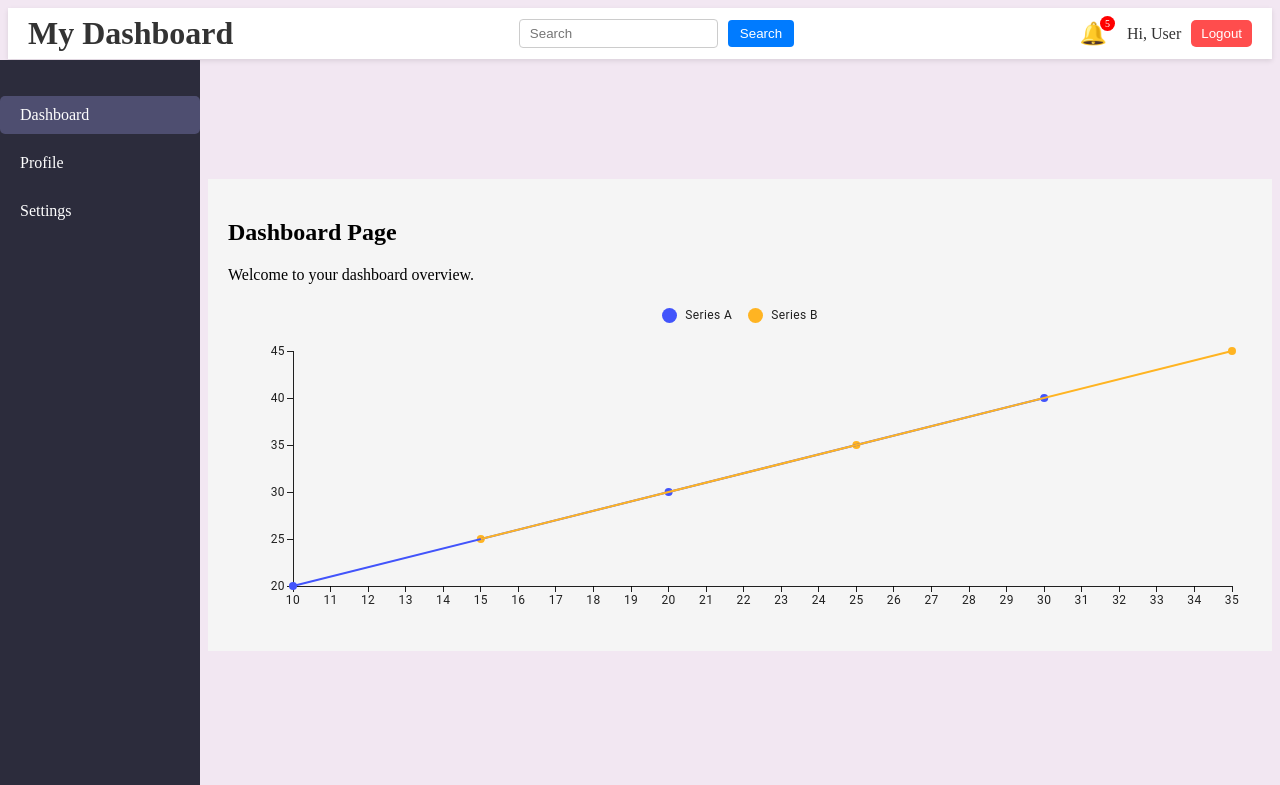
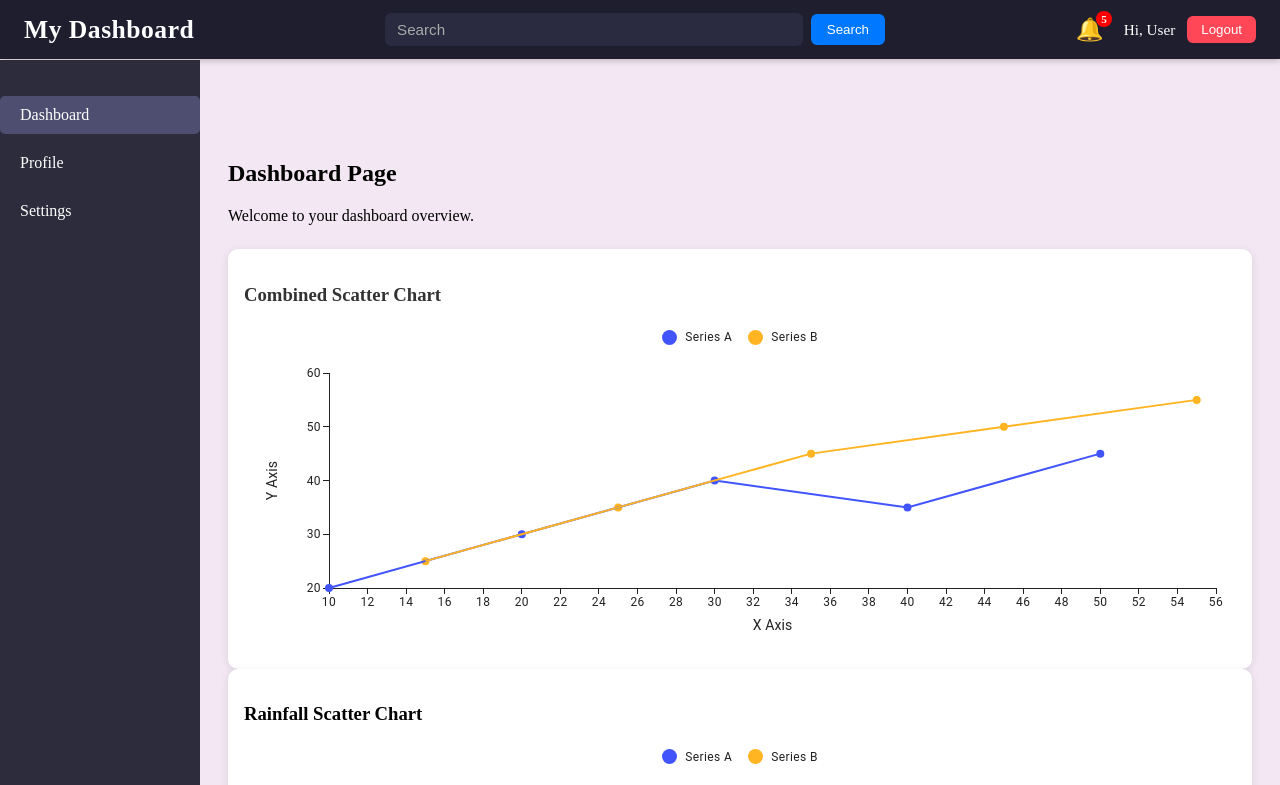
Before and after one commit to jayeshmour44/Registration-form, a React (Create React App) app: page /dashboard in a window 1280 px wide. Shown: the top 785 px of the page. Built offline with nearby package versions, Linux system fonts and the light colour scheme.

Commit message:
charts-style

```diff
--- a/src/App.css
+++ b/src/App.css
@@ -14,5 +14,5 @@
   flex: 1;
   padding: 20px;
   overflow-y: auto;
-  background-color: #f5f5f5;
+
 }
--- a/src/Components/Header.css
+++ b/src/Components/Header.css
@@ -1,65 +1,87 @@
+/* ===== Header Container ===== */
 .header {
+  width: 100vw; /* Full width */
   display: flex;
   justify-content: space-between;
   align-items: center;
-  padding: 7px 20px;
-  background-color: #fff;
-  box-shadow: 0 2px 5px rgba(0,0,0,0.1);
+  background-color: #1e1e2f;
+  color: white;
+  padding: 13px 24px;
+  box-shadow: 0 2px 6px rgba(0, 0, 0, 0.2);
+  position: fixed; /* stays at top even when scrolling */
+  top: 0;
+  left: 0;
+  box-sizing: border-box;
 }
 
-/* Left section (Dashboard title) */
+/* ===== Left Section ===== */
 .left-section h1 {
+  font-size: 1.6rem;
   margin: 0;
-  color: #333;
+  letter-spacing: 0.5px;
 }
 
-/* Search bar in the middle */
+/* ===== Middle Section (Search) ===== */
 .search-container {
   display: flex;
   align-items: center;
-  gap: 10px;
+  gap: 8px;
+  flex: 1;
+  max-width: 500px;
+  margin: 0 40px;
 }
 
 .search-input {
-  padding: 6px 10px;
-  border-radius: 4px;
-  border: 1px solid #ccc;
+  flex: 1;
+  padding: 8px 12px;
+  border-radius: 6px;
+  border: none;
+  outline: none;
+  font-size: 0.95rem;
+  background-color: #2a2a40;
+  color: white;
+  transition: 0.3s ease;
+}
+
+.search-input::placeholder {
+  color: #aaa;
+}
+
+.search-input:focus {
+  background-color: #34344f;
 }
 
 .search-button {
-  background-color: #007bff;
+  padding: 8px 16px;
+  background-color: #0078ff;
+  border: none;
+  border-radius: 6px;
   color: white;
-  border: none;
-  border-radius: 4px;
-  padding: 6px 12px;
+  font-weight: 500;
   cursor: pointer;
+  transition: 0.3s ease;
 }
 
 .search-button:hover {
-  background-color: #0056b3;
+  background-color: #005fcc;
 }
 
-/* Right section (notifications + user) */
-.user-profile {
-  display: flex;
-  align-items: center;
-  gap: 10px; /* adjust spacing between name and button */
-}
-
+/* ===== Right Section ===== */
 .right-section {
   display: flex;
   align-items: center;
   gap: 20px;
 }
 
-/* Notification bell */
+/* ----- Notification Bell ----- */
 .notification {
   position: relative;
+  font-size: 1.3rem;
   cursor: pointer;
 }
 
 .bell {
-  font-size: 22px;
+  font-size: 1.4rem;
 }
 
 .badge {
@@ -68,27 +90,36 @@
   right: -8px;
   background-color: red;
   color: white;
+  font-size: 0.7rem;
+  font-weight: bold;
   border-radius: 50%;
   padding: 2px 5px;
-  font-size: 10px;
 }
 
-/* User profile */
-.username {
-  font-weight: 500;
-  color: #333;
+/* ----- User Profile Section ----- */
+.user-profile {
+  display: flex;
+  align-items: center;
+  gap: 12px;
 }
 
+.username {
+  font-size: 0.95rem;
+  font-weight: 500;
+}
+
+/* ----- Logout Button ----- */
 .logout-button {
-  background-color: #ff4d4d;
+  background-color: #ff4757;
+  border: none;
+  padding: 6px 14px;
+  border-radius: 6px;
   color: white;
-  border: none;
-  border-radius: 5px;
-  padding: 6px 10px;
+  font-weight: 500;
   cursor: pointer;
-  transition: background 0.3s ease;
+  transition: 0.3s ease;
 }
 
 .logout-button:hover {
-  background-color: #e60000;
+  background-color: #e84118;
 }
--- a/src/Pages/Dashboard-charts.jsx
+++ b/src/Pages/Dashboard-charts.jsx
@@ -2,14 +2,16 @@ import * as React from 'react';
 import { ScatterChart } from '@mui/x-charts/ScatterChart';
 import { useScatterSeries, useXScale, useYScale } from '@mui/x-charts/hooks';
 
-// Sample data
+// ✅ Sample data
 const data = [
   { id: 1, x1: 10, y1: 20, x2: 15, y2: 25 },
   { id: 2, x1: 20, y1: 30, x2: 25, y2: 35 },
   { id: 3, x1: 30, y1: 40, x2: 35, y2: 45 },
+  { id: 4, x1: 40, y1: 35, x2: 45, y2: 50 },
+  { id: 5, x1: 50, y1: 45, x2: 55, y2: 55 },
 ];
 
-// Define two series of scatter points
+// ✅ Define two scatter series
 const series = [
   {
     id: 'seriesA',
@@ -23,7 +25,7 @@ const series = [
   },
 ];
 
-// Component to draw connecting lines between scatter points
+// ✅ Component to draw connecting lines between scatter points
 function LinkPoints({ seriesId, close }) {
   const scatter = useScatterSeries(seriesId);
   const xScale = useXScale();
@@ -45,12 +47,28 @@ function LinkPoints({ seriesId, close }) {
   );
 }
 
-// Main Chart Component
+// ✅ Main Chart Component
 export default function CombinedScatterChart() {
   return (
-    <ScatterChart series={series} height={300}>
-      <LinkPoints seriesId="seriesA" />
-      <LinkPoints seriesId="seriesB" />
-    </ScatterChart>
+    <div
+      style={{
+        backgroundColor: '#fff',
+        borderRadius: '10px',
+        boxShadow: '0 2px 8px rgba(0,0,0,0.1)',
+        padding: '1rem',
+        marginTop: '1.5rem',
+      }}
+    >
+      <h3 style={{ marginBottom: '1rem', color: '#333' }}>Combined Scatter Chart</h3>
+      <ScatterChart
+        series={series}
+        height={300}
+        xAxis={[{ label: 'X Axis' }]}
+        yAxis={[{ label: 'Y Axis' }]}
+      >
+        <LinkPoints seriesId="seriesA" />
+        <LinkPoints seriesId="seriesB" />
+      </ScatterChart>
+    </div>
   );
 }
--- /dev/null
+++ b/src/Pages/Dashboard-charts2.jsx
@@ -0,0 +1,31 @@
+import * as React from 'react';
+import { ScatterChart } from '@mui/x-charts/ScatterChart';
+
+const dataset = [
+  { x1: 373, y1: 434, x2: 304, y2: 349 },
+  { x1: 173, y1: 437, x2: 208, y2: 347 },
+  { x1: 68, y1: 292, x2: 151, y2: 280 },
+  { x1: 121, y1: 116, x2: 185, y2: 176 },
+  // ... keep rest of the dataset
+];
+
+const chartSetting = {
+  yAxis: [{ label: 'rainfall (mm)', width: 60 }],
+  height: 300,
+};
+
+export default function ScatterDataset() {
+  return (
+    <div style={{ backgroundColor: '#fff', padding: '1rem', borderRadius: '10px', boxShadow: '0 2px 8px rgba(0,0,0,0.1)' }}>
+      <h3 style={{ marginBottom: '1rem' }}>Rainfall Scatter Chart</h3>
+      <ScatterChart
+        dataset={dataset}
+        series={[
+          { datasetKeys: { x: 'x1', y: 'y1' }, label: 'Series A' },
+          { datasetKeys: { x: 'x2', y: 'y2' }, label: 'Series B' },
+        ]}
+        {...chartSetting}
+      />
+    </div>
+  );
+}
--- a/src/Pages/Dashboard.jsx
+++ b/src/Pages/Dashboard.jsx
@@ -1,5 +1,6 @@
 import React from 'react';
 import Dashboardcharts from './Dashboard-charts'
+import Dashboardcharts2 from './Dashboard-charts2'
 
 const Dashboard = () => {
   return (
@@ -7,6 +8,7 @@ const Dashboard = () => {
       <h2>Dashboard Page</h2>
       <p>Welcome to your dashboard overview.</p>
       <Dashboardcharts/>
+      <Dashboardcharts2/>
     </div>
   );
 };
--- a/src/Pages/Settings.jsx
+++ b/src/Pages/Settings.jsx
@@ -15,7 +15,7 @@ const Settings = () => {
   });
 
   // ✅ Load data from localStorage when component mounts
-  useEffect(() => {
+  /*useEffect(() => {
     const storedName = localStorage.getItem('userName');
     const storedEmail = localStorage.getItem('userEmail');
     const storedMobile = localStorage.getItem('userMobile');
@@ -27,7 +27,7 @@ const Settings = () => {
         mobile: storedMobile || '',
       });
     }
-  }, []);
+  }, []);*/
 
   // handle profile input
   const handleProfileChange = (e) => {
```
